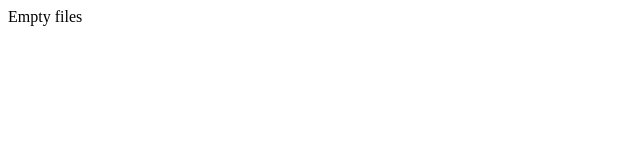
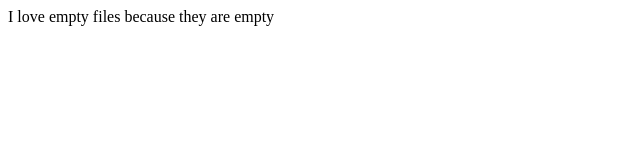
Before and after one commit to aytach36/olive, a plain HTML site: page empty.html in a window 1280 px wide. Shown: the whole page, without its empty margins (0-640 px from the left). Drawn offline with Linux system fonts and the light colour scheme.

Commit message:
Another commit with empty html

```diff
--- a/empty.html
+++ b/empty.html
@@ -6,6 +6,6 @@
     <title>Document</title>
 </head>
 <body>
-    Empty files
+    I love empty files because they are empty
 </body>
 </html>
```
